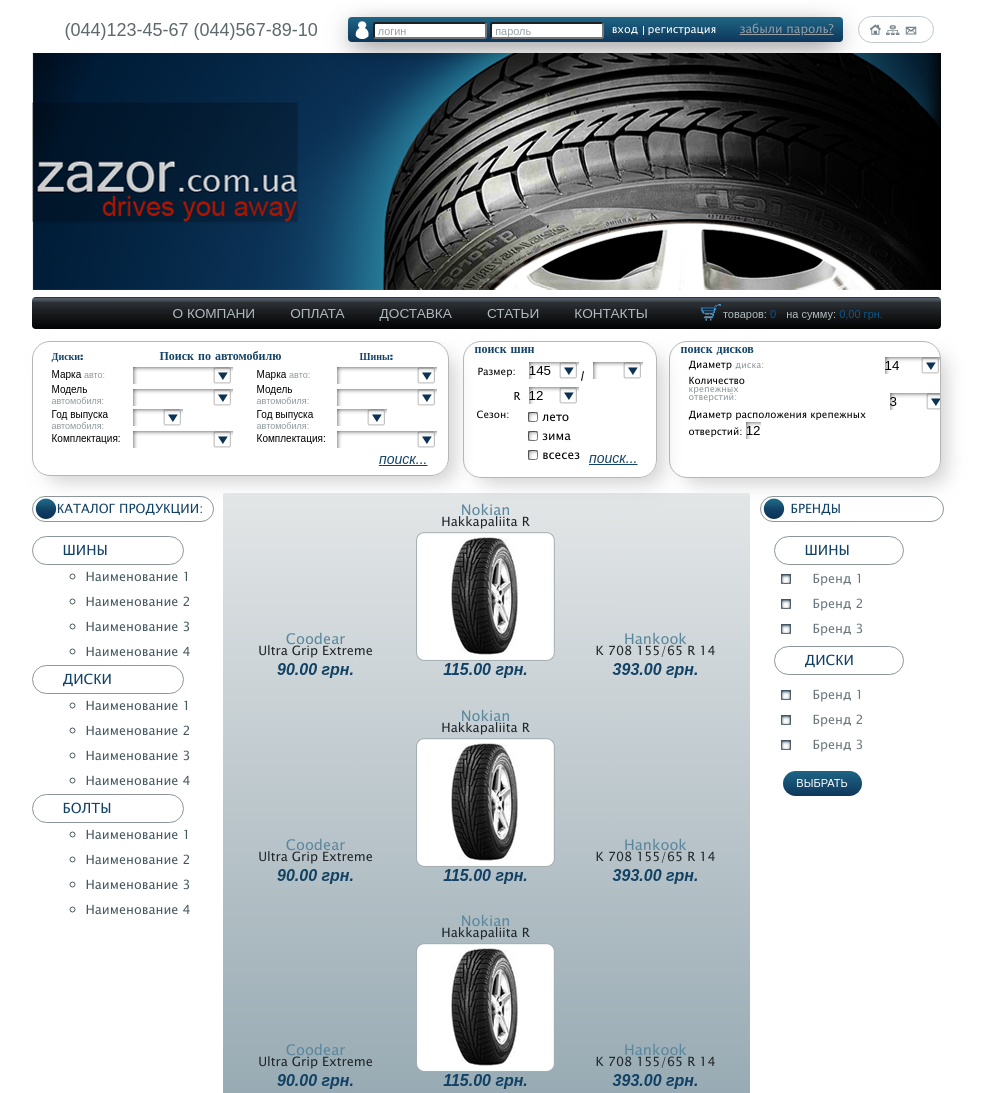
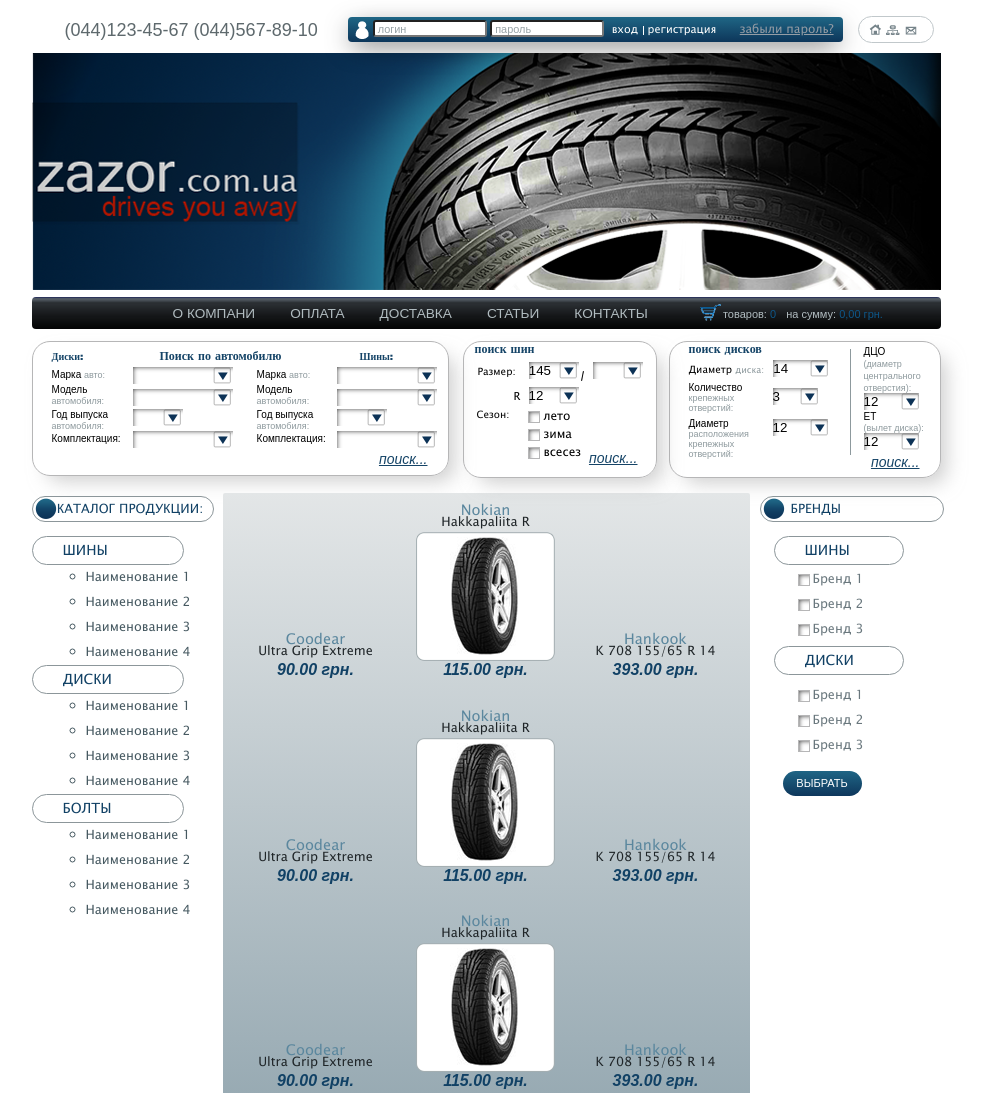
Before and after one commit to NephilimDark/Zazor, a plain HTML site: page index.html in a window 1280 px wide. Shown: the top 1093 px of the page, without its empty margins (154-1137 px from the left). Drawn offline with Linux system fonts and the light colour scheme; files whose address does not match are found by name.

Commit message:
added form

```diff
--- a/css/style.css
+++ b/css/style.css
@@ -440,18 +440,27 @@ margin-left: 19px;
   font-size: 12px;
 }
 
-.season label, input {
-vertical-align: middle;
+ input[type="checkbox"] {
+  display: none;
 }
 
 
 
-input[type="checkbox"] {
+.season input[type="checkbox"]+label::before {
+  display: inline-block;
+  content: "";
   width: 10px;
   height: 10px;
   border: 1px solid #b6b6b7;
   background: #fff;
   box-shadow: inset 10px 10px 5px -10px rgba(0,0,0,0.75);
+  vertical-align: middle;
+  text-align: center;
+  margin-right: 3px;
+}
+
+.season input[type="checkbox"]:checked+label::before {
+  background: #0d385c;
 }
 
 .search2 {
@@ -483,7 +492,7 @@ input[type="checkbox"] {
   font-weight: bold;
   font-size: 12px;
   color: #154467;
-  padding-left: 11px;
+
 }
 
 .form3 {
@@ -491,6 +500,24 @@ display: inline-block;
 margin-left: 19px;
 font-size: 10px;
 position: relative;
+width: 140px;
+}
+
+
+.disc1 label{
+  width: 75px;
+  line-height: 26px;
+  padding-right: 6px;
+}
+
+.disc1 span {
+  font-size: 9px;
+  color: #8d999d;
+}
+
+.disc1 select {
+  width: 55px;
+  background-position-x: 37px;
 }
 
 .disc span {
@@ -498,50 +525,108 @@ position: relative;
   color: #8d999d;
 }
 
-
-.disc:first-child {
-  height: 20px;
+.disc2 select {
+  width: 45px;
+  margin-bottom: 14px;
+  margin-top: 5px;
+  background-position-x: 27px;
 }
 
-.disc:nth-child(2) {
-  line-height: 8px;
-  height: 30px;
+.disc2 label {
+  float: left;
+  font-size: 10px;
+  font-family: Arial;
+  width: 62px;
+  padding-right: 22px;
+  line-height: 10px;
+  margin-bottom: 4px;
 }
 
-.disc:last-child {
-  line-height: 5px;
-  height: 30px;
+.disc2 span {
+  font-size: 9px;
+  color: #8d999d;
 }
 
-.disc .amount {
-  width: 50px;
-  padding-left: -2px;
+.disc label{
+  float: left;
+  font-size: 10px;
+  font-family: Arial;
+  width: 62px;
+  padding-right: 22px;
+  line-height: 10px;
+  margin-bottom: 4px;
 }
 
 .disc select {
   width: 55px;
-  float:right;
-  background-position-x: 36px;
+  background-position-x: 37px;
 }
 
-.disc label {
-  width: 63px;
-  padding-right: 11px;
+.form3::after {
+position: absolute;
+width: 1px;
+height: 106px;
+top: 7px;
+left: 161px;
+background: #8d999d;
+content: "";
 }
 
-.disc2 span {
-  width: 84px;
+.dco {
+  margin-top: 3px;
+  float: right;
+  width: 76px;
+  line-height: 9px;
 }
 
-/*.line2 {
-  position: absolute;
-  bottom: 10px;
-  left: 156px;
-  height: 105px;
-  width: 1px;
-  background: #000;
-  content: "";
-}*/
+
+
+.dio label {
+  font-size: 10px;
+  font-family: Arial;
+  width: 50px;
+  line-height: 10px;
+  padding-right: 12px;
+}
+
+.dio select {
+  width: 55px;
+  background-position-x: 37px;
+}
+
+.dio2 label {
+  font-size: 10px;
+  font-family: Arial;
+  width: 50px;
+}
+
+.dio2 select {
+  width: 55px;
+  background-position-x: 37px;
+}
+
+.dio span {
+  font-size: 9px;
+  color: #8d999d;
+}
+
+.dio2 span {
+  font-size: 9px;
+  color: #8d999d;
+}
+
+.search3 {
+  text-align: right;
+  font-size: 14px;
+  font-family: Arial;
+  font-style: italic;
+  text-decoration: underline;
+  color: #154467;
+  margin-top: 8px;
+  margin-right: 20px;
+}
+
+
 
 .catalog {
   width: 191px;
@@ -677,7 +762,17 @@ position: relative;
   margin-top: 18px;
 }
 
-.brands input[type=]{
+.brands input[type=checkbox]+label::before{
+  display: inline-block;
+  content: "";
+  width: 10px;
+  height: 10px;
+  border: 1px solid #b6b6b7;
+  background: #fff;
+  box-shadow: inset 10px 10px 5px -10px rgba(0,0,0,0.75);
+  vertical-align: middle;
+  text-align: center;
+  margin-right: 3px;
 
 }
 
--- a/index.html
+++ b/index.html
@@ -147,34 +147,59 @@
     </div>
 
     <div class="discs">
-      <span class="searchdiscs">поиск дисков</span>
+
 
       <div class="form3">
 
-        <div class="disc">
+   <span class="searchdiscs">поиск дисков</span>
+
+        <div class="disc1">
           <label for="">Диаметр <span>диска:</span></label>
           <select class="diamtr" name="">
          <option value="">14</option>
           </select>
         </div>
 
-        <div class="disc">
+        <div class="disc2">
           <label for=""> Количество
-            <br><span>крепежных<br>отверстий:</span></label>
+            <span>крепежных отверстий:</span></label>
           <select class="amount" name="">
           <option value="">3</option>
           </select>
         </div>
 
-        <div class="disc2">
+        <div class="disc">
           <label class="diamtr2" for="">Диаметр <span>расположения крепежных отверстий:</span></label>
-          <select class="diamtr" name="">
+          <select class="diamtr2" name="">
           <option value="">12</option>
           </select>
         </div>
 
-        <div class="line2"></div>
       </div>
+
+        <div class="dco">
+
+          <div class="dio">
+            <label for=""> ДЦО<br>
+              <span>(диаметр центрального отверстия):</span></label>
+            <select class="" name="">
+            <option value="">12</option>
+            </select>
+          </div>
+
+          <div class="dio2">
+            <label for=""> ЕТ<br>
+              <span>(вылет диска):</span></label>
+            <select class="" name="">
+            <option value="">12</option>
+            </select>
+          </div>
+
+  <div class="search3">поиск...</div>
+
+        </div>
+
+
     </div>
 
     <div class="catalog">
```
